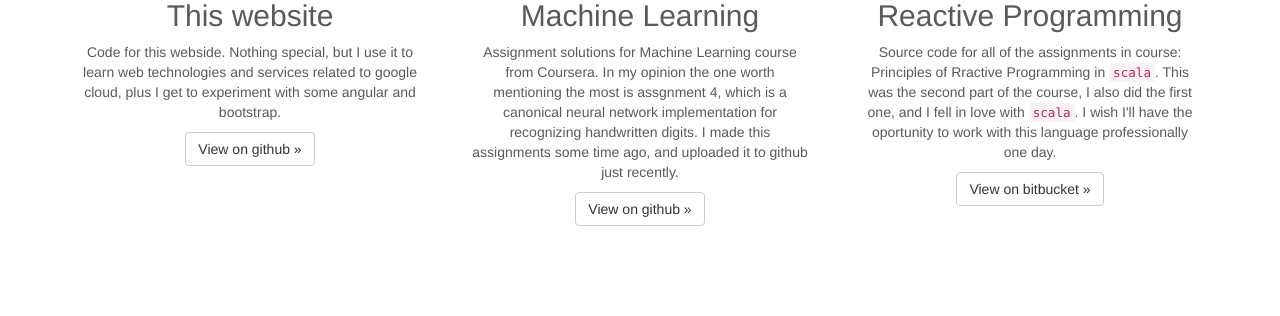
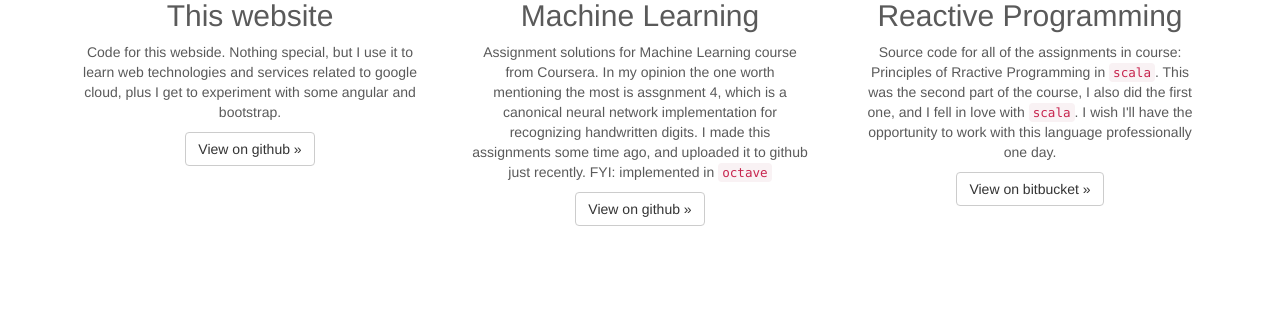
Before and after one commit to jacnik/homepage, a Python web app: template templates/master.tmpl.html in a window 1280 px wide. Shown: the part 721-1037 px from the top of the page. Run offline with Jinja, Linux system fonts and the light colour scheme; the template is opened without the code that fills it, so the values that code supplies are empty; some libraries are stand-ins or nearby versions.

Commit message:
spelling erros fixed

```diff
--- a/templates/master.tmpl.html
+++ b/templates/master.tmpl.html
@@ -106,14 +106,14 @@
         <div class="col-lg-4">
           <img class="img-circle" src="images/neuralnetwork.png" alt="Neural network" width="140" height="140">
           <h2>Machine Learning</h2>
-          <p>Assignment solutions for Machine Learning course from Coursera. In my opinion the one worth mentioning the most is assgnment 4, which is a canonical neural network implementation for recognizing handwritten digits. I made this assignments some time ago, and uploaded it to github just recently.</p>
+          <p>Assignment solutions for Machine Learning course from Coursera. In my opinion the one worth mentioning the most is assgnment 4, which is a canonical neural network implementation for recognizing handwritten digits. I made this assignments some time ago, and uploaded it to github just recently. FYI: implemented in <code>octave</code></p>
           <p><a class="btn btn-default" target="_blank" href="https://github.com/jacnik/Coursera-Machine-Learning" role="button">View on github &raquo;</a></p>
         </div><!-- /.col-lg-4 -->
 
         <div class="col-lg-4">
           <img class="img-circle" src="images/scala.png" alt="Keith Schwarz" width="140" height="140">
           <h2>Reactive Programming</h2>
-          <p>Source code for all of the assignments in course: Principles of Rractive Programming in <code>scala</code>. This was the second part of the course, I also did the first one, and I fell in love with <code>scala</code>. I wish I'll have the oportunity to work with this language professionally one day.</p>
+          <p>Source code for all of the assignments in course: Principles of Rractive Programming in <code>scala</code>. This was the second part of the course, I also did the first one, and I fell in love with <code>scala</code>. I wish I'll have the opportunity to work with this language professionally one day.</p>
           <p><a class="btn btn-default" target="_blank" href="https://bitbucket.org/jacnik/principles-of-reactive-programming" role="button">View on bitbucket &raquo;</a></p>
         </div><!-- /.col-lg-4 -->
 
```
